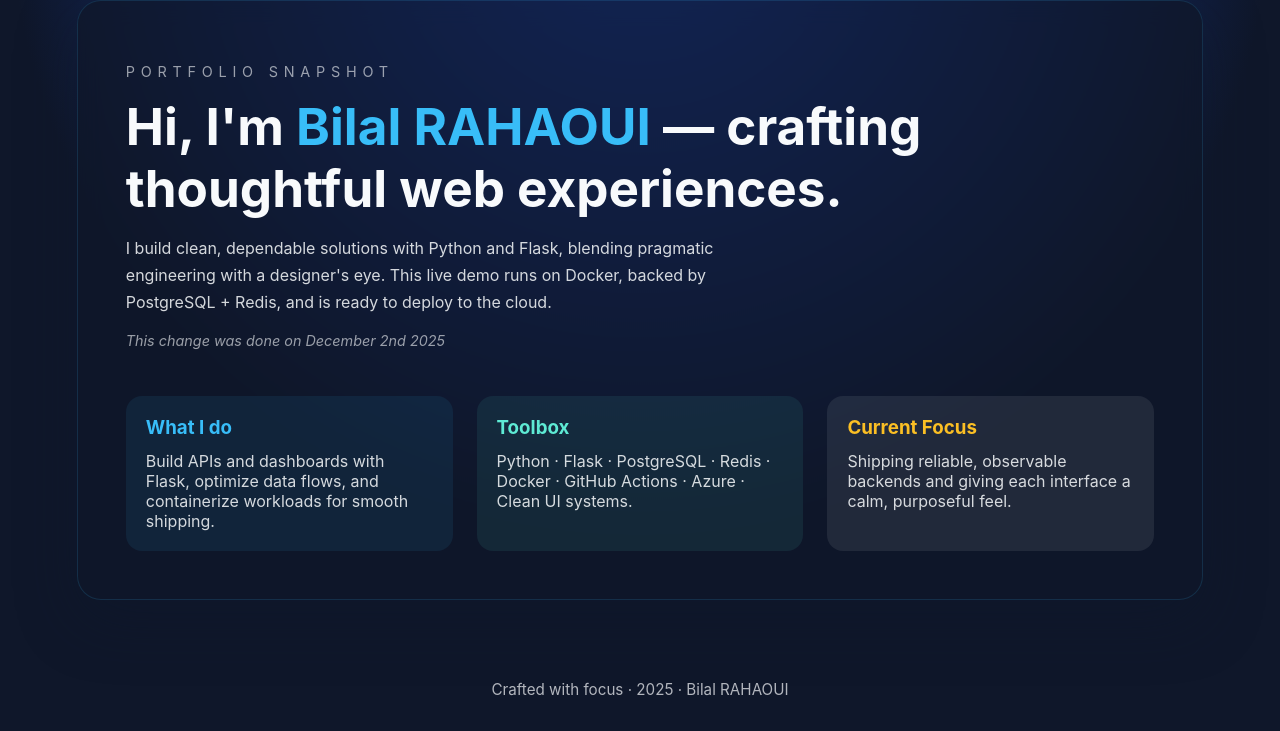
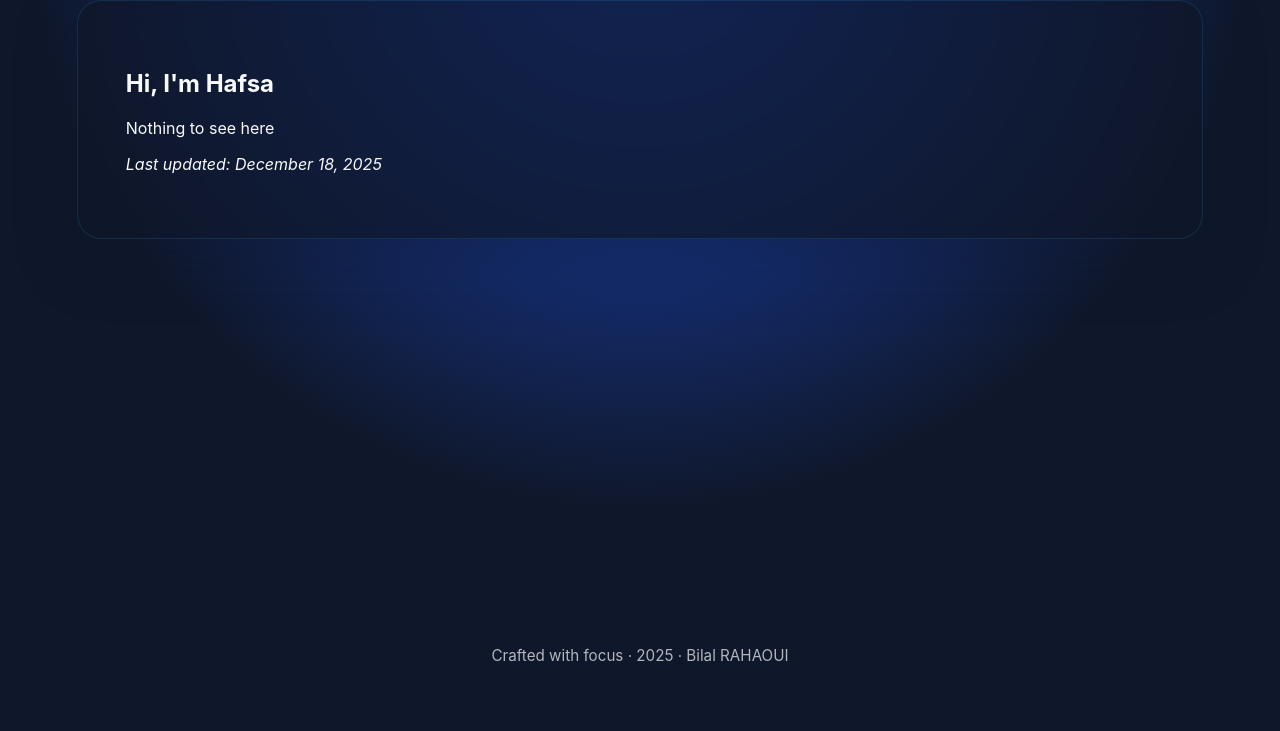
Before and after one commit to hafsaaslam0/FlaskAp, a Flask app: page / in a window 1280 px wide. Shown: the part 103-834 px from the top of the page. After the commit the page ends 765 px from the top, so only its background shows below. Run offline with Flask 2, Linux system fonts and the light colour scheme; some libraries are stand-ins or nearby versions.

Commit message:
Core changes

```diff
--- a/FlaskWebProject1/templates/index.html
+++ b/FlaskWebProject1/templates/index.html
@@ -1,40 +1,21 @@
 {% extends "layout.html" %}
 
 {% block content %}
-<div style="display: grid; gap: 2rem;">
-    <div>
-        <p style="text-transform: uppercase; letter-spacing: 0.4em; color: rgba(248,250,252,0.6); font-size: 0.9rem;">PORTFOLIO SNAPSHOT</p>
-        <h1 style="font-size: clamp(2rem, 4vw, 3.5rem); margin: 0 0 1rem;">
-            Hi, I'm <span style="color: var(--accent);">Bilal RAHAOUI</span> — crafting thoughtful web experiences.
-        </h1>
-        <p style="max-width: 620px; line-height: 1.7; color: rgba(248,250,252,0.85);">
-            I build clean, dependable solutions with Python and Flask, blending pragmatic engineering with a designer's eye.
-            This live demo runs on Docker, backed by PostgreSQL + Redis, and is ready to deploy to the cloud.
-        </p>
-        <p style="margin-top: 1rem; font-size: 0.9rem; color: rgba(248,250,252,0.6); font-style: italic;">
-            This change was done on December 2nd 2025
-        </p>
-    </div>
+<div class="container">
 
-    <div style="display: grid; grid-template-columns: repeat(auto-fit, minmax(220px, 1fr)); gap: 1.5rem;">
-        <article style="background: rgba(56, 189, 248, 0.08); border-radius: 1rem; padding: 1.25rem;">
-            <h3 style="margin: 0 0 0.75rem; color: var(--accent);">What I do</h3>
-            <p style="margin: 0; color: rgba(248,250,252,0.85);">
-                Build APIs and dashboards with Flask, optimize data flows, and containerize workloads for smooth shipping.
-            </p>
-        </article>
-        <article style="background: rgba(94, 234, 212, 0.08); border-radius: 1rem; padding: 1.25rem;">
-            <h3 style="margin: 0 0 0.75rem; color: #5eead4;">Toolbox</h3>
-            <p style="margin: 0; color: rgba(248,250,252,0.85);">
-                Python · Flask · PostgreSQL · Redis · Docker · GitHub Actions · Azure · Clean UI systems.
-            </p>
-        </article>
-        <article style="background: rgba(248, 250, 252, 0.08); border-radius: 1rem; padding: 1.25rem;">
-            <h3 style="margin: 0 0 0.75rem; color: #fbbf24;">Current Focus</h3>
-            <p style="margin: 0; color: rgba(248,250,252,0.85);">
-                Shipping reliable, observable backends and giving each interface a calm, purposeful feel.
-            </p>
-        </article>
-    </div>
+    <h1>
+        Hi, I'm <strong>Hafsa</strong>
+    </h1>
+
+    <p>
+        Nothing to see here
+    </p>
+
+    <p>
+        <em>Last updated: December 18, 2025</em>
+    </p>
+
+
+
 </div>
 {% endblock %}
```
Also changed, not shown: FlaskWebProject1/templates/about.html (+2 -22 lines).
